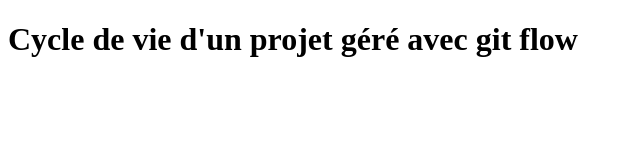
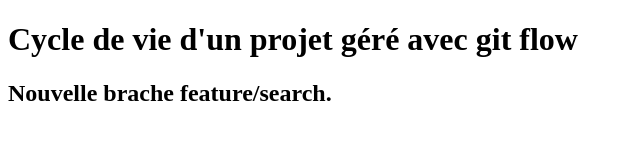
Before and after one commit to dahman24/gitflow, a plain HTML site: page index.html in a window 1280 px wide. Shown: the whole page, without its empty margins (0-640 px from the left). Drawn offline with Linux system fonts and the light colour scheme.

Commit message:
feature search ok

```diff
--- a/index.html
+++ b/index.html
@@ -8,5 +8,6 @@
 </head>
 <body>
     <h1> Cycle de vie d'un projet géré avec git flow </h1>
+    <h2>  Nouvelle brache feature/search. </h2>
 </body>
 </html>
```
